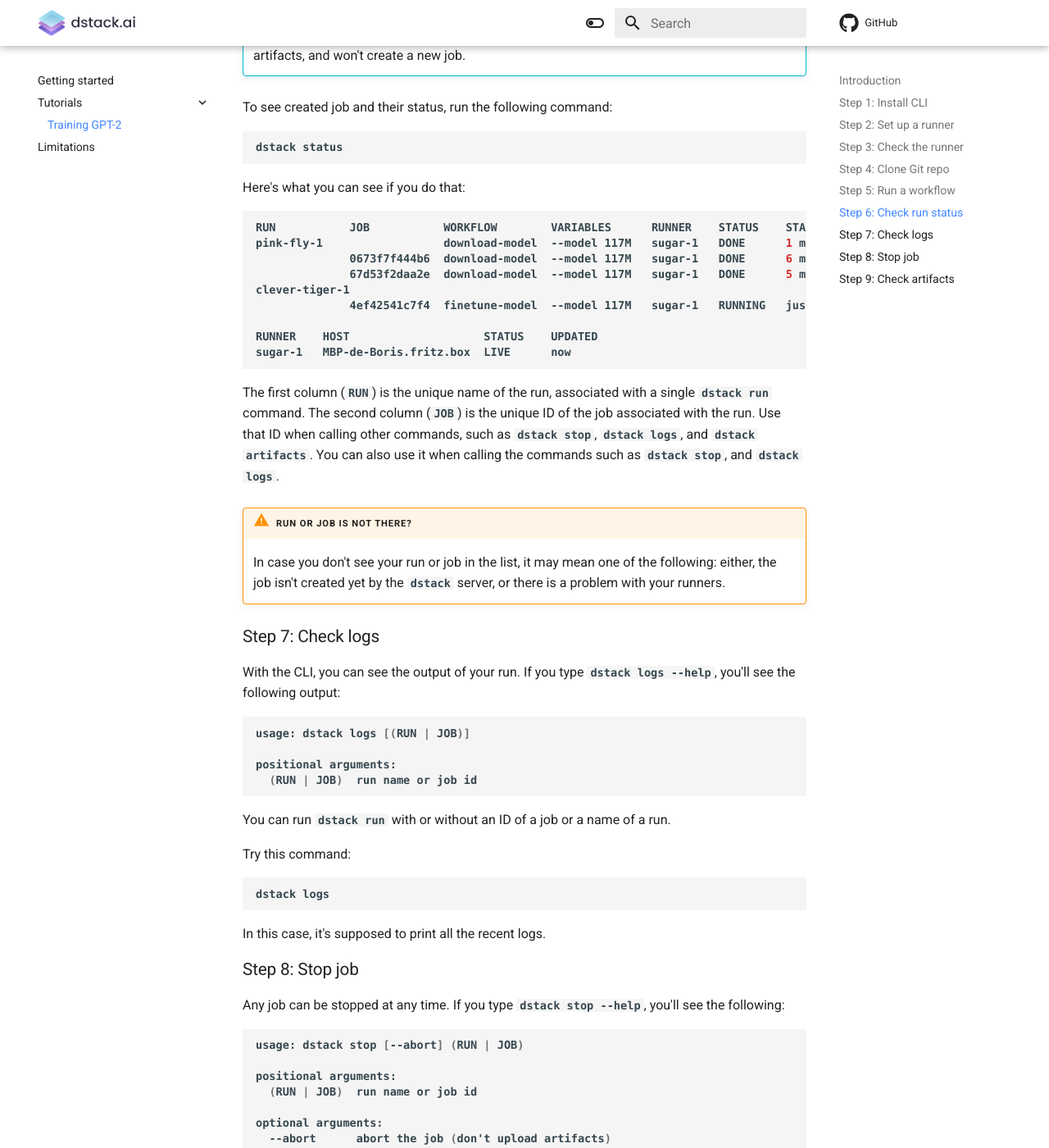
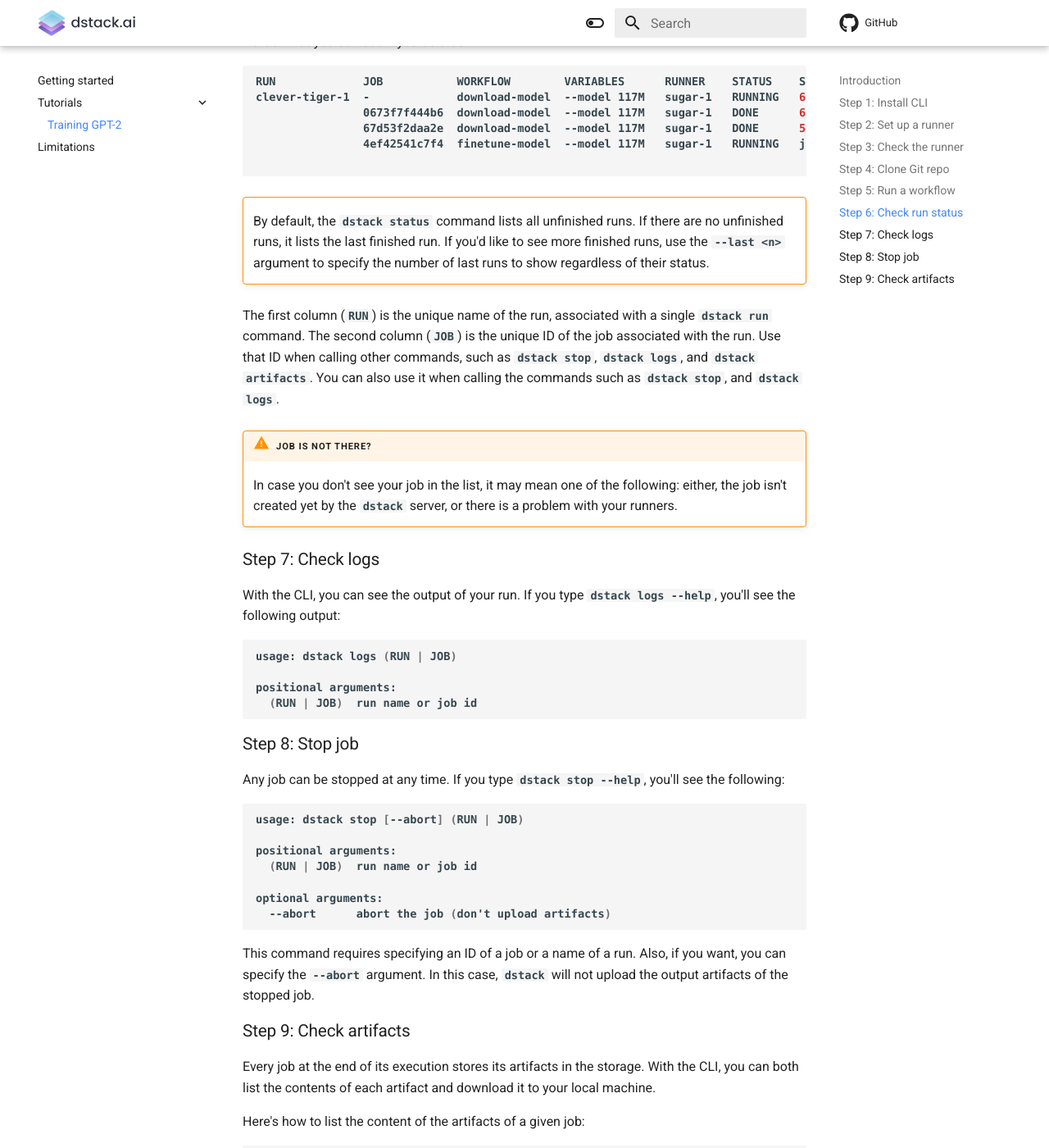
Before and after one commit to dstackai/dstack.github.io, an MkDocs documentation site: the page built from docs/gpt-2.md, in a window 1280 px wide and 1400 px high, scrolled down 5584 px. Shown: the whole window at 82% size. Built offline with MkDocs 1.6.1 and Material for MkDocs 9.7.7, drawn with Linux system fonts in a browser that asks for light colours; comment, search, counter and statistics services are not loaded; some of the changed text lies outside the part shown.

Commit message:
- Updated the sections about 'dstack status --runners' (replaced with 'dstack runners') and 'dstack logs'

````diff
--- a/docs/gpt-2.md
+++ b/docs/gpt-2.md
@@ -36,10 +36,6 @@
    `dstack` servers creates jobs for these other workflows too (in case they are not cached).
 3. Each job is assigned by the `dstack` server to available runners.
 4. Once a runner receives a job, it runs, stream logs, and in the end upload output artifacts.
-
-!!! info "Personal access token"
-    Even though workflows run on your machines, logs, output artifacts, and other metadata are stored with `dstack.ai`.
-    In order to use `dstack`, you have to sign up with `dstack.ai`, and obtain your `Personal Access Token`.
 
 ## Step 1: Install CLI
 
@@ -270,24 +266,26 @@
 Here's what you can see if you do that:
 
 ```bash
-RUN           JOB           WORKFLOW        VARIABLES      RUNNER    STATUS    STARTED      DURATION    ARTIFACTS
-pink-fly-1                  download-model  --model 117M   sugar-1   DONE      1 mins ago   -
-              0673f7f444b6  download-model  --model 117M   sugar-1   DONE      6 mins ago   2 mins      models/117M
-              67d53f2daa2e  download-model  --model 117M   sugar-1   DONE      5 mins ago   2 mins      input.npz
-clever-tiger-1
-              4ef42541c7f4  finetune-model  --model 117M   sugar-1   RUNNING   just now     2 mins      checkpoint/clever-tiger-1
-                                                                                                        samples/clever-tiger-1
-RUNNER    HOST                    STATUS    UPDATED
-sugar-1   MBP-de-Boris.fritz.box  LIVE      now
+RUN             JOB           WORKFLOW        VARIABLES      RUNNER    STATUS    STARTED      DURATION    ARTIFACTS
+clever-tiger-1  -             download-model  --model 117M   sugar-1   RUNNING   6 mins ago   6 mins      -
+                0673f7f444b6  download-model  --model 117M   sugar-1   DONE      6 mins ago   2 mins      models/117M
+                67d53f2daa2e  download-model  --model 117M   sugar-1   DONE      5 mins ago   2 mins      input.npz
+                4ef42541c7f4  finetune-model  --model 117M   sugar-1   RUNNING   just now     2 mins      checkpoint/clever-tiger-1
+                                                                                                          samples/clever-tiger-1
 ```
+
+!!! warning ""
+    By default, the `dstack status` command lists all unfinished runs. If there are no unfinished runs,
+    it lists the last finished run. If you'd like to see more finished runs, use the `--last <n>` argument to
+    specify the number of last runs to show regardless of their status.
 
 The first column (`RUN`) is the unique name of the run, associated with a single `dstack run` command.
 The second column (`JOB`) is the unique ID of the job associated with the run. Use that ID when calling other commands,
 such as `dstack stop`, `dstack logs`, and `dstack artifacts`. You can also use it when calling the commands such as
 `dstack stop`, and `dstack logs`.
 
-!!! warning "Run or job is not there?"
-      In case you don't see your run or job in the list, it may mean one of the following: either, the job isn't created yet by
+!!! warning "Job is not there?"
+      In case you don't see your job in the list, it may mean one of the following: either, the job isn't created yet by
       the `dstack` server, or there is a problem with your runners.
 
 ## Step 7: Check logs
@@ -296,21 +294,11 @@
 If you type `dstack logs --help`, you'll see the following output:
 
 ```bash
-usage: dstack logs [(RUN | JOB)]
+usage: dstack logs (RUN | JOB)
 
 positional arguments:
   (RUN | JOB)  run name or job id
 ```
-
-You can run `dstack run` with or without an ID of a job or a name of a run.
-
-Try this command:
-
-```bash
-dstack logs
-```
-
-In this case, it's supposed to print all the recent logs.
 
 ## Step 8: Stop job
 
````
Also changed, not shown: other parts of docs/gpt-2.md (+1 -1 lines), docs/index.md (+8 -10 lines).
